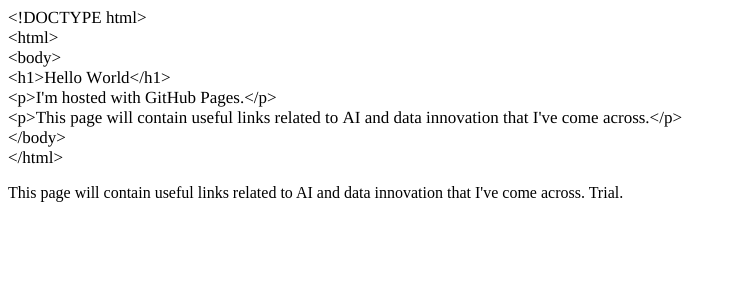
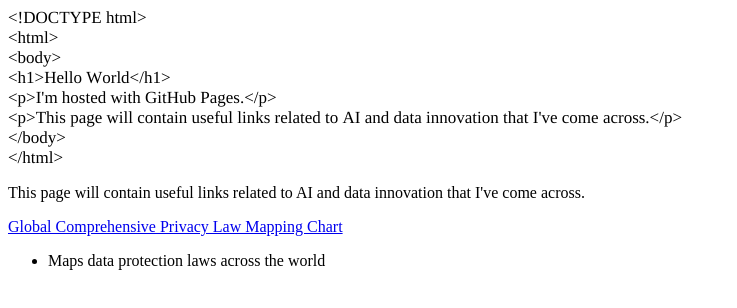
Before and after one commit to vikneswarankumaran/vikneswaran.github.io, a plain HTML site: page index.html in a window 1280 px wide. Shown: the whole page, without its empty margins (0-737 px from the left). Drawn offline with Linux system fonts and the light colour scheme.

Commit message:
Update index.html
Included first link

```diff
--- a/index.html
+++ b/index.html
@@ -11,6 +11,7 @@
     span.s1 {font-kerning: none}
   </style>
 </head>
+
 <body>
 <p class="p1"><span class="s1">&lt;!DOCTYPE html&gt;</span></p>
 <p class="p1"><span class="s1">&lt;html&gt;</span></p>
@@ -21,6 +22,10 @@
 <p class="p1"><span class="s1">&lt;/body&gt;</span></p>
 <p class="p1"><span class="s1">&lt;/html&gt;</span></p>
 
-<p>This page will contain useful links related to AI and data innovation that I've come across. Trial.</p>
+<p>This page will contain useful links related to AI and data innovation that I've come across.</p>
+<a href="https://iapp.org/media/pdf/resource_center/global_comprehensive_privacy_law_mapping.pdf">Global Comprehensive Privacy Law Mapping Chart</a>
+<ul>
+  <li>Maps data protection laws across the world</li>
+</ul>
 </body>
 </html>
```
